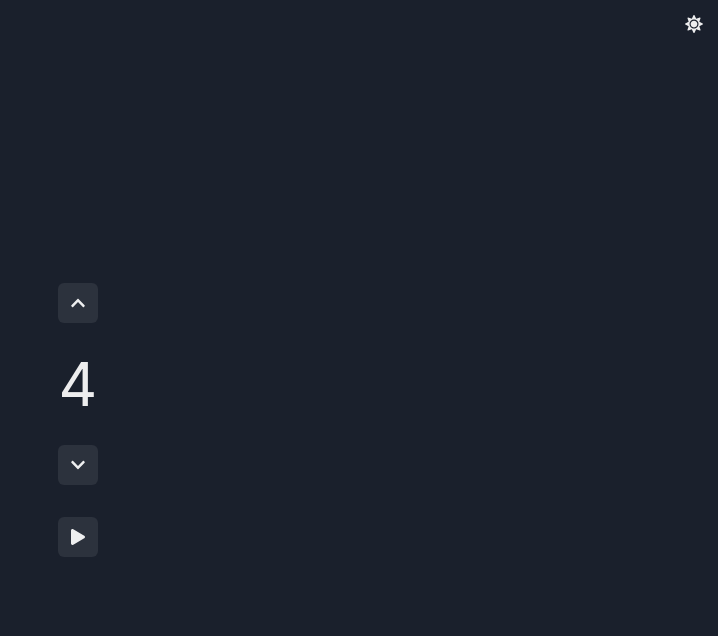
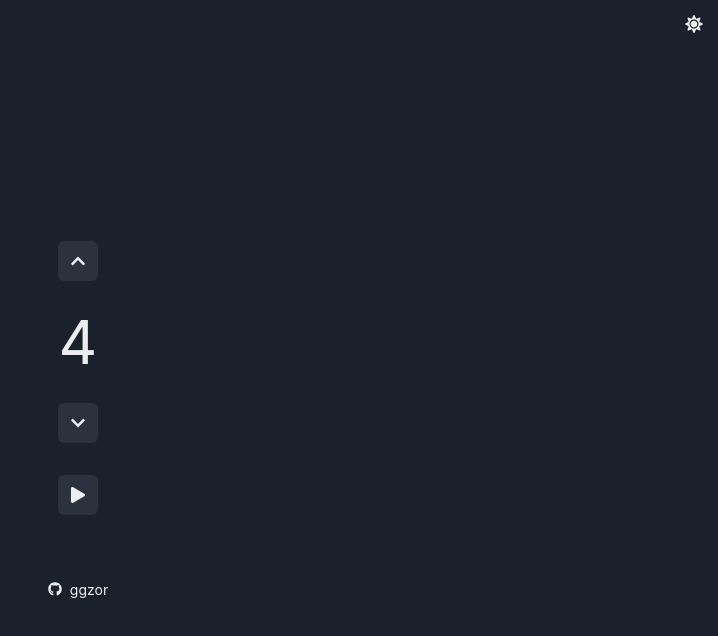
Before and after one commit to ggzor/fast-hanoi, a React (Create React App) app: page / in a window 1280 px wide. Shown: the top 636 px of the page, without its empty margins (562-1280 px from the left). Built offline with nearby package versions, Linux system fonts and the light colour scheme.

Commit message:
Adding some credits to myself

```diff
--- a/src/App.jsx
+++ b/src/App.jsx
@@ -15,11 +15,14 @@ import {
   HStack,
   Flex,
   useColorModeValue,
+  Icon,
+  Link,
 } from '@chakra-ui/react'
 import {
   FaArrowLeft,
   FaChevronDown,
   FaChevronUp,
+  FaGithub,
   FaPause,
   FaPlay,
   FaRedo,
@@ -43,6 +46,7 @@ const Menu = ({ n, proceed }) => {
   const [count, inc, dec, { check }] = useCounter(minHanoi, maxHanoi, n)
 
   return (
+    <VStack spacing={16}>
       <VStack spacing={8}>
         <VStack spacing={4}>
           <IconButton
@@ -57,7 +61,21 @@ const Menu = ({ n, proceed }) => {
             disabled={!check.canDecrement}
           ></IconButton>
         </VStack>
-      <IconButton icon={<FaPlay />} onClick={() => proceed(count)}></IconButton>
+        <IconButton
+          icon={<FaPlay />}
+          onClick={() => proceed(count)}
+        ></IconButton>
+      </VStack>
+      <HStack>
+        <FaGithub fontSize="0.7em" />
+        <Link
+          fontSize="0.7em"
+          href="https://github.com/ggzor/fast-hanoi"
+          isExternal
+        >
+          ggzor
+        </Link>
+      </HStack>
     </VStack>
   )
 }
```
Lines whose indentation alone changed are shown as unchanged.
